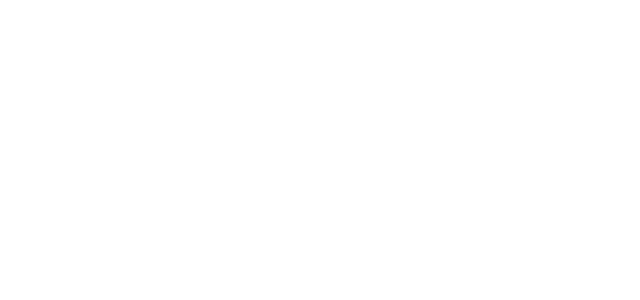
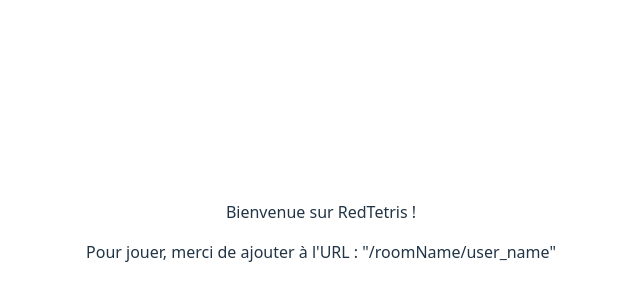
Before and after one commit to MargotBhn/redTetris, a React (Vite) app in the folder client/: page / in a window 1280 px wide. Before the commit this address had no page. Shown: the part 168-468 px from the top of the page, without its empty margins (319-959 px from the left). Built offline with nearby package versions, Linux system fonts and the light colour scheme.

Commit message:
Adding Home to have an entry page

```diff
--- a/client/package.json
+++ b/client/package.json
@@ -16,7 +16,6 @@
     "react-dom": "^19.1.1",
     "react-router": "^7.8.2",
     "socket.io-client": "^4.8.1",
-    "tailwindcss": "^4.1.12",
     "zustand": "^5.0.8"
   },
   "devDependencies": {
@@ -27,6 +26,7 @@
     "@types/react": "^19.1.10",
     "@types/react-dom": "^19.1.7",
     "@vitejs/plugin-react": "^5.0.0",
+    "autoprefixer": "^10.4.21",
     "eslint": "^9.33.0",
     "eslint-plugin-react-hooks": "^5.2.0",
     "eslint-plugin-react-refresh": "^0.4.20",
@@ -34,6 +34,8 @@
     "identity-obj-proxy": "^3.0.0",
     "jest": "^30.0.5",
     "jest-environment-jsdom": "^30.0.5",
+    "postcss": "^8.5.6",
+    "tailwindcss": "^4.1.12",
     "ts-jest": "^29.4.1",
     "typescript": "~5.8.3",
     "typescript-eslint": "^8.39.1",
--- a/client/src/App.tsx
+++ b/client/src/App.tsx
@@ -2,12 +2,13 @@
 import './App.css'
 import Test from './Test'
 import GameLobby from "./Components/GameLobby.tsx";
+import Home from './Home'
 
 function App() {
-
     return (
         <BrowserRouter>
             <Routes>
+                <Route path={'/'} element={<Home />} />
                 <Route path={'/test'} element={<Test/>}/>
                 <Route path={'/:room/:login'} element={< GameLobby/>}/>
             </Routes>
--- /dev/null
+++ b/client/src/Home.tsx
@@ -0,0 +1,11 @@
+
+
+
+export default function Home() {
+    return (
+        <>
+            <p className="text-xl">Bienvenue sur RedTetris !</p>
+            <p>Pour jouer, merci de ajouter à l'URL : "/roomName/user_name"</p>
+        </>
+    )
+}
```
Also changed, not shown: package.json (+0 -8 lines).
